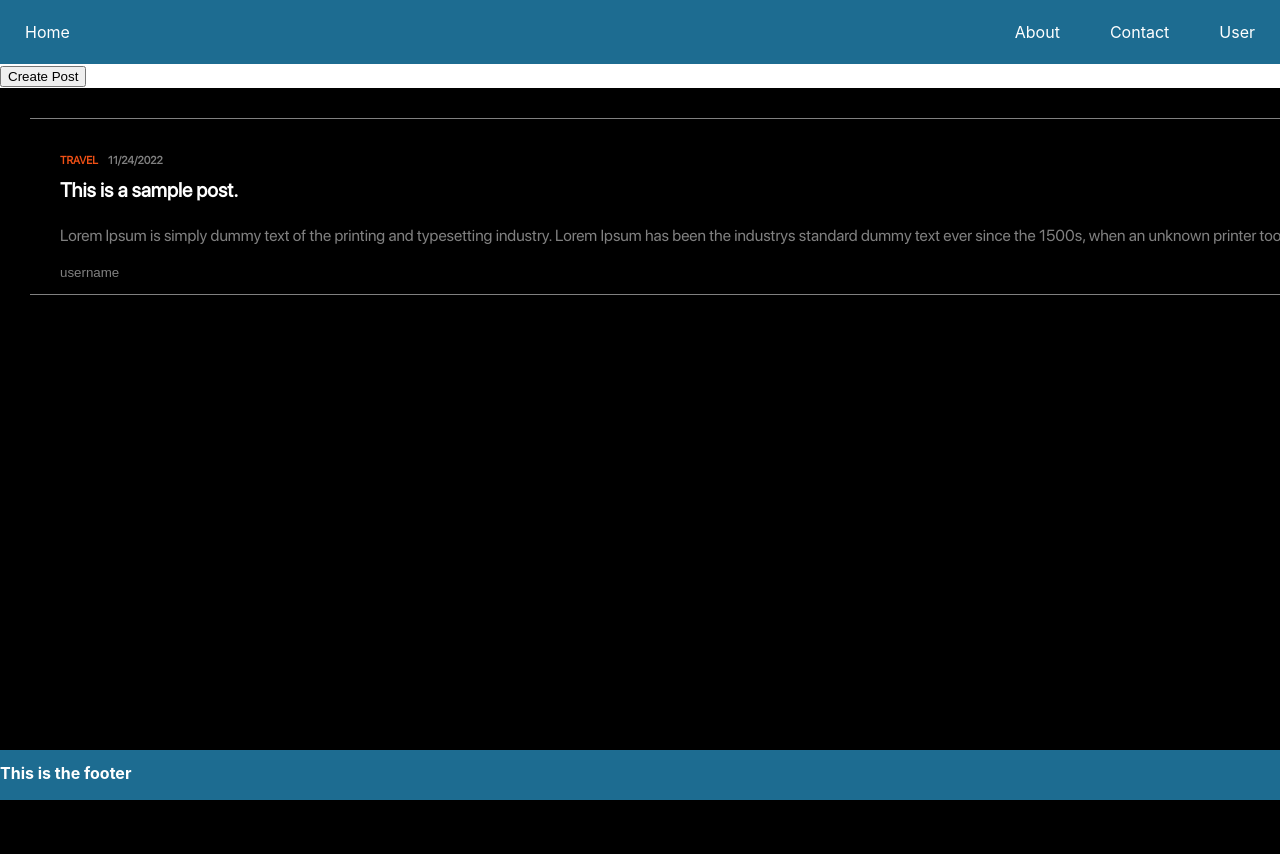
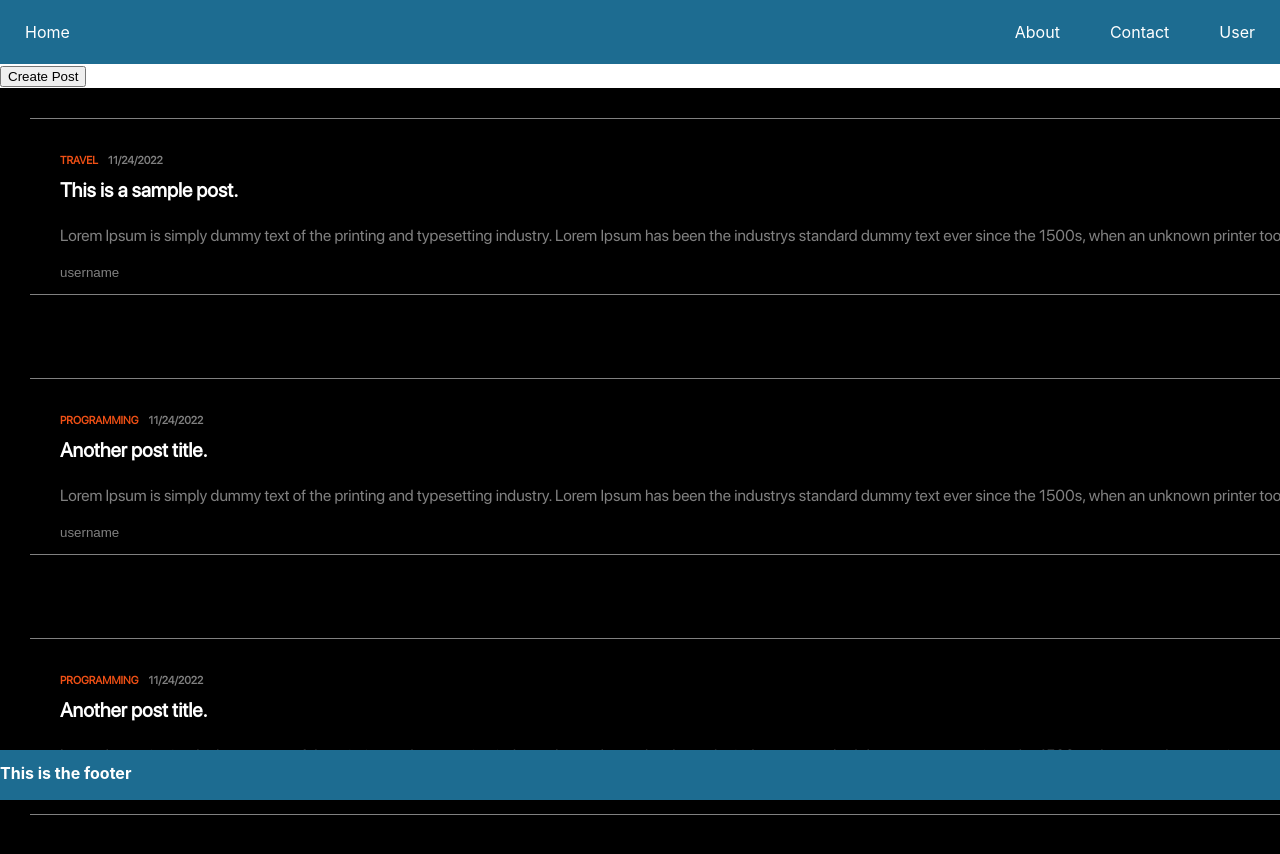
Before and after one commit to rk-pdx/Full-Stack-FInal-Project, a React app in the folder client/: page / in a window 1280 px wide. Shown: the top 854 px of the page. Built offline with nearby package versions, Linux system fonts and the light colour scheme; the HTML template or start-up script is replaced by a standard one.

Commit message:
- Made changes to the modal to better reflect my knowledge. - updated some of the API calls to the backend. - updated notes on what to write for the route handlers on the backend.

```diff
--- a/client/src/components/Dashboard/Dashboard.css
+++ b/client/src/components/Dashboard/Dashboard.css
@@ -133,7 +133,7 @@
 .post {
   background-color: var(--background);
   font-family: 'apple';
-  max-width: none;
+  width: 100%;
   max-height: 200px;
   overflow: hidden;
   border-top: 1px solid gray;
--- a/client/src/components/Dashboard/Dashboard.jsx
+++ b/client/src/components/Dashboard/Dashboard.jsx
@@ -4,26 +4,20 @@
 import PostCompact from '../PostCompact/PostCompact';
 import Popup from 'reactjs-popup';
 import './Dashboard.css';
-import e from 'cors';
+
 
 function Dashboard({ user, logged }) {
   const [postData, setPostData] = useState('');
   const [openModal, setOpenModal] = useState(false);
   const [logIn, setLogIn] = useState(logged);
 
+
   useEffect(() => {
     setLogIn(logged);
   }, [logged]);
 
+
   const ModalBtn_HandleClick = () => {
-    // if (user.id === undefined) {
-    //     console.log("HIT");
-    //     console.log('Redirect to login page');
-    // }
-    // else {
-    //     setOpenModal(true);
-    // }
-    // Allows posting if a user is logged in.
     if (logIn) {
       setOpenModal(true);
     } else {
@@ -31,8 +25,31 @@
     }
   };
 
+
+  //  TODO: Create route-handler for the endpoint /getPosts and return all posts in the format:
+  //  [
+  //       {
+  //         postId: '...',
+  //         postDate: '...',
+  //         postTitle: '...',
+  //         userId: '...',
+  //         postCategory: '...',
+  //         postBody: '...',
+  //         repliesArray: [...],
+  //       }
+  //  ]
+
+
   const populatePostData = () => {
-    // TODO: fetch from the backend here
+    // useEffect(() => {
+    //   fetch('https://localhost:5001/getPosts').then(
+    //     response => response.json()
+    //   ).then(
+    //     data => {
+    //       setPostData(data)
+    //     }
+    //   )
+    // }, []);
 
     const postData = [
       {
@@ -45,10 +62,31 @@
           'Lorem Ipsum is simply dummy text of the printing and typesetting industry. Lorem Ipsum has been the industrys standard dummy text ever since the 1500s, when an unknown printer took a galley of type and scrambled it to make a type specimen book. It has survived not only five centuries, but also the leap into electronic typesetting, remaining essentially unchanged. It was popularised in the 1960s with the release of Letraset sheets containing Lorem Ipsum passages, and more recently with desktop publishing software like Aldus PageMaker including versions of Lorem Ipsum',
         repliesArray: [1],
       },
+      {
+        postId: '182231321',
+        postDate: '11/24/2022',
+        postTitle: 'Another post title.',
+        userId: 'rk24',
+        postCategory: 'Programming',
+        postBody:
+          'Lorem Ipsum is simply dummy text of the printing and typesetting industry. Lorem Ipsum has been the industrys standard dummy text ever since the 1500s, when an unknown printer took a galley of type and scrambled it to make a type specimen book. It has survived not only five centuries, but also the leap into electronic typesetting, remaining essentially unchanged. It was popularised in the 1960s with the release of Letraset sheets containing Lorem Ipsum passages, and more recently with desktop publishing software like Aldus PageMaker including versions of Lorem Ipsum',
+        repliesArray: [1],
+      },
+      {
+        postId: '182231321',
+        postDate: '11/24/2022',
+        postTitle: 'Another post title.',
+        userId: 'rk24',
+        postCategory: 'Programming',
+        postBody:
+          'Lorem Ipsum is simply dummy text of the printing and typesetting industry. Lorem Ipsum has been the industrys standard dummy text ever since the 1500s, when an unknown printer took a galley of type and scrambled it to make a type specimen book. It has survived not only five centuries, but also the leap into electronic typesetting, remaining essentially unchanged. It was popularised in the 1960s with the release of Letraset sheets containing Lorem Ipsum passages, and more recently with desktop publishing software like Aldus PageMaker including versions of Lorem Ipsum',
+        repliesArray: [1],
+      },
     ];
 
     setPostData(postData);
   };
+
 
   return (
     <div className='dashboardContainer'>
@@ -70,14 +108,21 @@
             {populatePostData()}
           </div>
         ) : (
-          <PostCompact {...postData[0]} />
+          postData.map((post) => (
+            <PostCompact {...post} />
+          ))
         )}
       </div>
     </div>
   );
 }
 
+
 export default Dashboard;
+
+
+
+// <PostCompact {...postData[0]} />
 
 //const [backendData, setBackendData] = useState([{}]);
 // <div>
@@ -114,19 +159,3 @@
 //             </div>
 
 //         </div>
-
-// const [data, setData] = useState([]);
-
-// const obj = {
-//     id: 1,
-//     title: 'Post Title',
-//     threads: [
-//                 ['A', ['B', ['A']], ['C']], ['D']
-//              ]
-// };
-
-// return (
-//     <div>
-//         <Temp {...obj}/>
-//     </div>
-// )
--- a/client/src/components/PostCompact/PostCompact.jsx
+++ b/client/src/components/PostCompact/PostCompact.jsx
@@ -1,25 +1,42 @@
-import React, {useState} from 'react';
+import React, {useState, useEffect} from 'react';
 import PostModal from '../PostModal/PostModal';
 
 
 function PostCompact ( { postId, postDate, postTitle, userId, postCategory, postBody, repliesArray } ) {
     const [postAuthor, setPostAuthor] = useState('');
     const [showPostModal, setShowPostModal] = useState(false);
-    const GET_AUTHOR_NAME_ENDPOINT = '/getAuthorName';
-    let postData;
+
 
     // TODO: Make a Fetch() API call to the backend, passing in the userId, to receive the username.
-    //       ENDPOINT: localhost:5001/GET_AUTHOR_NAME_ENDPOINT
     const populatePostAuthor = () => {
+        // useEffect(() => {
+        //     fetch(`https://localhost:5001/getAuthorNames`).then(
+        //         response => response.json()
+        //     ).then(
+        //         data => {
+        //             setPostAuthor(data)
+        //         }
+        //     )
+        // }, []);
+
         setPostAuthor('username');
     }
+
 
     const repliesBtn_HandleClick = () => {
         setShowPostModal(true);
     }
 
+
     const closePostModal = () => {
         setShowPostModal(false);
+    }
+
+
+    // TODO: finish this function: redirect the user to the appropriate user profile
+    const authorBtn_HandleClick = () => {
+        //redirect the user to the user profile
+        return;
     }
 
 
@@ -35,12 +52,14 @@
                     <div className="postContent">
                         <span className='postCategory'>{postCategory}</span>
                         <span className='postDate'>{postDate}</span>
-                        <div className='postTitle'>{postTitle}</div>
+                        <div className='postTitle'>
+                            {postTitle}
+                        </div>
                         <div className='postBody'>
                             <p className='postBodyContent'>{postBody}</p>
                         </div>
                         <div className='postStats'>
-                            <button className='authorBtn'>{postAuthor}</button>
+                            <button className='authorBtn' onClick={authorBtn_HandleClick}>{postAuthor}</button>
 
                             {(repliesArray.length !== 0) ? (
                                 <div>
@@ -70,25 +89,5 @@
     );
 }
 
-// function Post({category, date, title, author, numReplies, body}) {
-//     return (
-//         <div className="post">
-//             <div className="postContent">
-//                 <span className='postCategory'>{category}</span>
-//                 <span className='postDate'>{date}</span>
-//                 <div className='postTitle'>{title}</div>
-//                 <div className='postBody'>
-//                     <p className='postBodyContent'>{body}</p>
-//                 </div>
-//                 <div className='postStats'>
-//                    <button className='authorBtn'>{author}</button>
-//                    <button className='repliesBtn'>{numReplies}</button>
-//                    <button className='saveBtn'>Save</button>
-//                 </div>
-//             </div>
-//         </div>
-//     )
-// }
-
 
 export default PostCompact;
--- /dev/null
+++ b/client/src/components/PostModal/PostModal.css
@@ -0,0 +1,28 @@
+@font-face {
+    font-family: 'apple';
+    src: url('../../fonts/SFPRODISPLAYREGULAR.OTF') format('opentype');
+}
+
+.postModal, .postModalOverlay {
+    width: 100vw;
+    height: 100vh;
+    top: 0;
+    left: 0;
+    right: 0;
+    bottom: 0;
+    position: fixed;
+}
+
+.postModalOverlay {
+    background-color: rgba(49, 49, 49, 0.8);
+}
+
+.postModalContent {
+    position: absolute;
+    top: 40%;
+    left: 50%;
+    transform: translate(-50%, -50%);
+    background-color: white;
+    border-radius: 20px;
+    padding: 20px;
+}
--- a/client/src/components/PostModal/PostModal.jsx
+++ b/client/src/components/PostModal/PostModal.jsx
@@ -1,6 +1,7 @@
 import React, {useState} from 'react';
 import ReplyWindow from '../ReplyWindow/ReplyWindow';
 import Comment from '../Comment/Comment';
+import '../PostModal/PostModal.css';
 
 
 function PostModal ( { showPostModal, closePostModal, postId, postDate, postTitle, userId,
@@ -10,7 +11,7 @@
 
     const [postReplies, setPostReplies] = useState([]);
     const [showReplyWindow, setShowReplyWindow] = useState(false);
-    const GET_REPLY_CONTENT_ENDPOINT = '/getReplyContent';
+
 
     // TODO: Make a Fetch() API call to the backend, passing in each of the reply_id in repliesArray
     //       to receive the relevant reply content.
@@ -36,35 +37,24 @@
         );
     }
 
+
     const createReplyBtn_HandleClick = () => {
         setShowReplyWindow(true);
     }
 
+
     return (
-        <div className='overlay'>
-            <div className='modalContainer'>
-                <div className='modalRight'>
-                    <button className='closeBtn' onClick={closePostModal}> X </button>
-                    <div className='content'>
-                        <h1>{postTitle}</h1>
-                        <p>
-                            {postBody}
-                        </p>
-                        <div className='postStats'>
-                            {postDate}
-                        </div>
-                        <div className='repliesSection'>
-                            <button className='createReplyBtn' onClick={createReplyBtn_HandleClick}>Reply</button>
-                            <ReplyWindow showReplyWindow={showReplyWindow} closeBtn_HandleClick={() => {setShowReplyWindow(false)}}/>
+        <div className='postModal'>
+            <div className='postModalOverlay' onClick={closePostModal}>
+                <div className='postModalContent'>
+                    <div>
+                        <span>{postCategory}</span>
+                        <span>{postDate}</span>
 
-                            <div className='commentContainer'>
-                                {/* for all replies:
-                                        create a <Comment /> and append it to the correct div
-                                */}
-                            </div>
+                        <h2>{postTitle}</h2>
+                    </div>
 
-                        </div>
-                    </div>
+                    <p>{postBody}</p>
                 </div>
             </div>
         </div>
@@ -72,4 +62,32 @@
 }
 
 
+{/* <div className='modalRight'>
+
+<button className='closeBtn' onClick={closePostModal}> X </button>
+
+<div className='content'>
+    <div className='postHeader'>
+        <div className='postStats'>
+            <span>{postCategory}</span>
+            <span>{postDate}</span>
+        </div>
+        <h1>{postTitle}</h1>
+    </div>
+
+    <p>
+        {postBody}
+    </p>
+
+    <div className='repliesSection'>
+        <button className='createReplyBtn' onClick={createReplyBtn_HandleClick}>Reply</button>
+        <ReplyWindow showReplyWindow={showReplyWindow} closeBtn_HandleClick={() => {setShowReplyWindow(false)}}/>
+
+
+
+    </div>
+</div>
+</div> */}
+
+
 export default PostModal;
```
